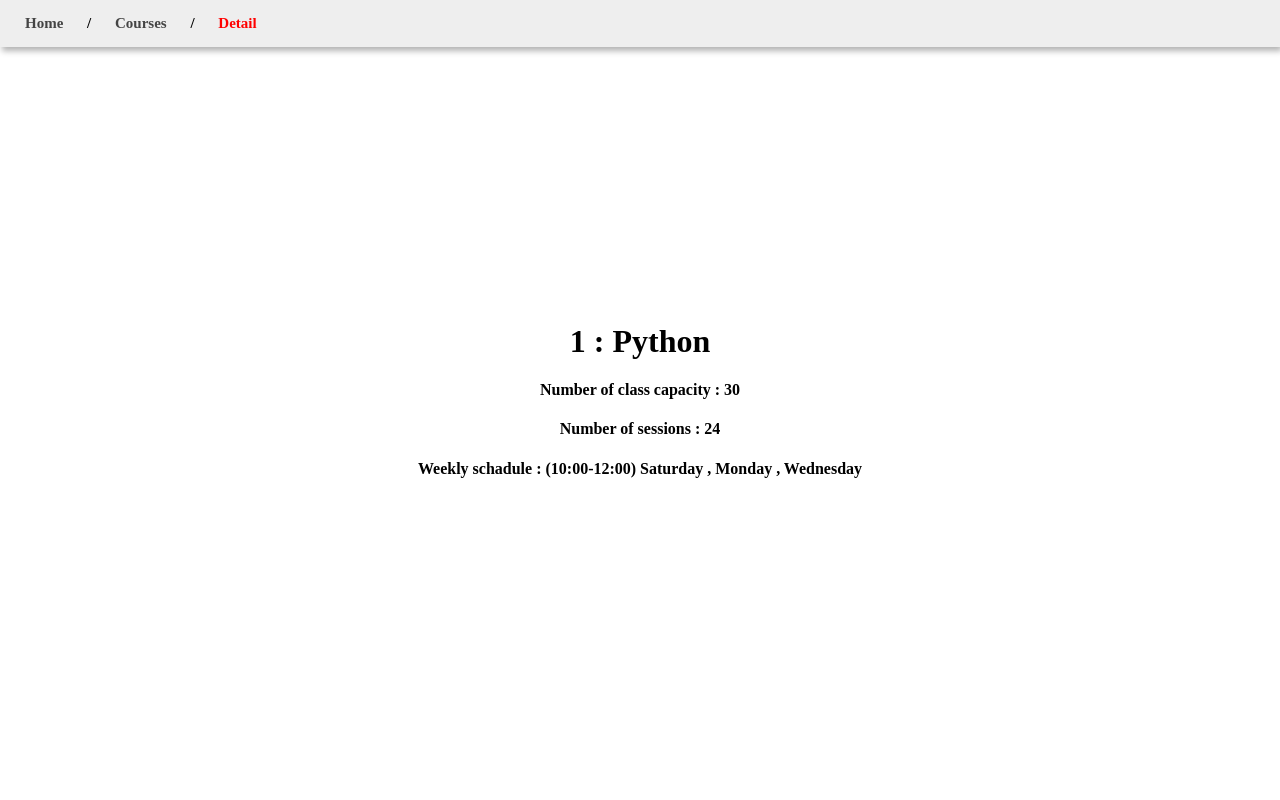
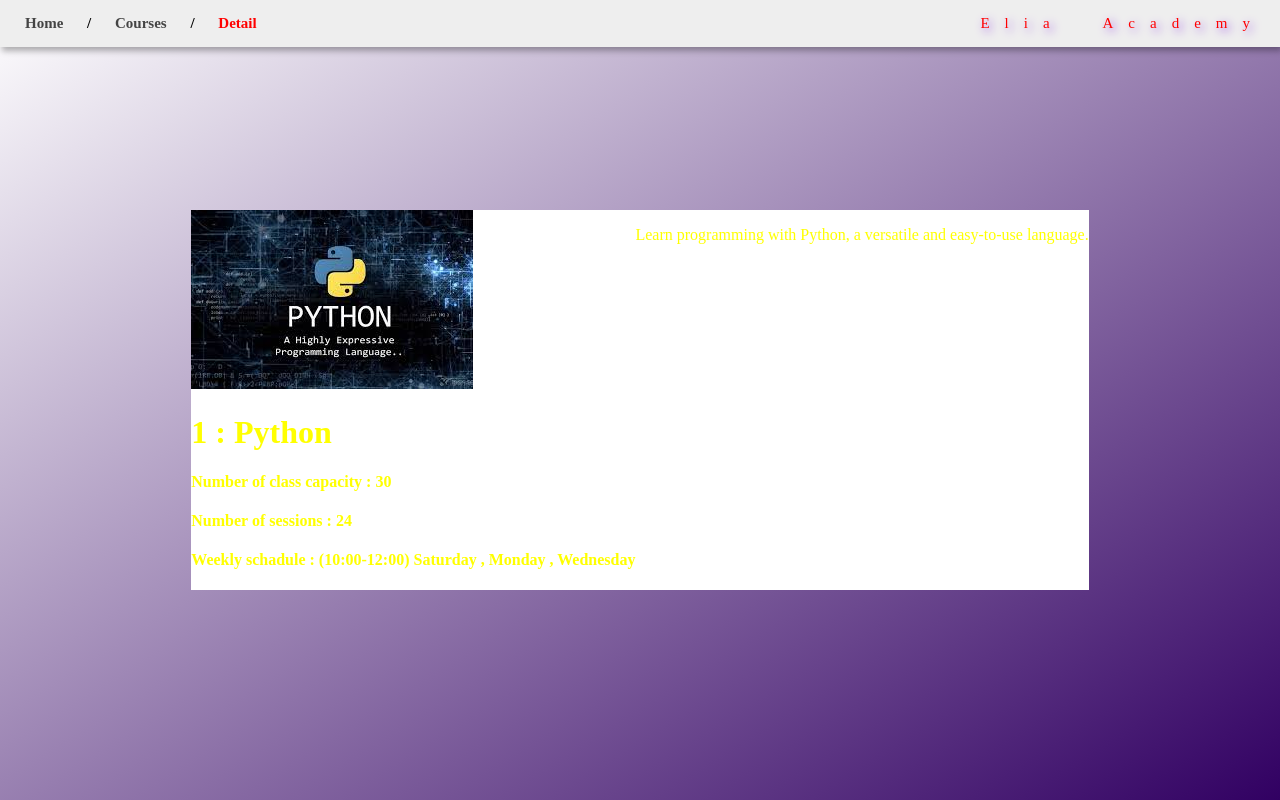
Before and after one commit to AliHassanzadeh79/Academy, a Django app: page /course/detail/1 in a window 1280 px wide. Run offline with Django 5.2, Linux system fonts and the light colour scheme.

Commit message:
creat layout and static files

```diff
--- a/academy/settings.py
+++ b/academy/settings.py
@@ -117,6 +117,7 @@ USE_TZ = True
 # https://docs.djangoproject.com/en/5.1/howto/static-files/
 
 STATIC_URL = 'static/'
+STATICFILES_DIRS = [BASE_DIR/"static/"]
 
 # Default primary key field type
 # https://docs.djangoproject.com/en/5.1/ref/settings/#default-auto-field
--- /dev/null
+++ b/course/static/course/style.css
@@ -0,0 +1,74 @@
+* {
+    box-sizing: border-box;
+}
+a{
+    text-decoration: none;
+    color: #444;
+}
+body {
+    margin: 0px;
+    height: 100%;
+    direction: ltr;
+    background:linear-gradient(to bottom right,rgba(255,255,255,0.5),rgb(49, 0, 98));
+}
+.content{
+    display: flex;
+    flex-direction: column;
+    justify-content: center;
+    align-items: center;
+    height: 100vh;
+}
+nav{
+    position: fixed;
+    width: 100%;
+    background-color: #eee;
+    padding: 15px;
+    box-shadow: 2px 4px 6px rgba(0,0,0,0.3);
+    font-size: 15px;
+    display: flex;
+    flex-direction: row;
+    justify-content: space-between;
+    align-items: center;
+
+}
+nav .right-nav{
+    color: red;
+    letter-spacing:15px;;
+    word-spacing:20px;
+    text-shadow:3px 3px 10px blueviolet;
+}
+nav div > * {
+    margin: 10px;
+    font-weight: bold;
+}
+.flex-y {
+    display: flex;
+    flex-direction: row;
+    justify-content: space-between;
+    align-items: stretch;
+}
+.row {
+    display: flex;
+    flex-direction: row;
+    justify-content: space-around;
+    align-items: center;
+}
+.box {
+    border: 2px solid black;
+    border-radius: 10px;
+    box-shadow: 2px 2px 10px 0px gray;
+    padding: 20px 0;
+    margin: 10px;
+    width: 300px;
+    height: 60px;
+}
+.box:hover {
+    opacity: 0.5;
+    color: red;
+    cursor: pointer;
+}
+.detail-box{
+    background-color: #fff;
+    color:yellow;
+    cursor: pointer;
+}
--- /dev/null
+++ b/course/templates/course/components/detail_box.html
@@ -0,0 +1,20 @@
+{% load static %}
+<div class="flex-y detail-box">
+  <div class="up">
+    <div class="right">
+      <img src="{% static 'images/' %}{{img_name}}" />
+    </div>
+    <div class="left">
+      <h1>{{id}} : {{name}}</h1>
+      <h4>Number of class capacity : {{capacity}}</h4>
+      <h4>Number of sessions : {{sessions}}</h4>
+      <h4>
+        Weekly schadule : ({{schedule.time}}) {% for day in schedule.days %}
+        {{day}} {% if not forloop.last %},{% endif%} {%endfor%}
+      </h4>
+    </div>
+  </div>
+  <div class="down">
+    <p>{{description}}</p>
+  </div>
+</div>
--- a/course/templates/course/detail.html
+++ b/course/templates/course/detail.html
@@ -10,13 +10,5 @@
 {% endblock navbar %}
 
 {% block content %}
-<center>
-  <h1>{{id}} : {{name}}</h1>
-  <h4>Number of class capacity : {{capacity}}</h4>
-  <h4>Number of sessions : {{sessions}}</h4>
-  <h4>
-    Weekly schadule : ({{schedule.time}}) {% for day in schedule.days %}
-    {{day}} {% if not forloop.last %},{% endif%} {%endfor%}
-  </h4>
-</center>
+  {% include "course/components/detail_box.html" %}
 {% endblock content %}
--- a/course/views.py
+++ b/course/views.py
@@ -3,12 +3,12 @@ from django.http import HttpResponse
 from django.urls import reverse
 # Create your views here.
 courses = [
-    {"id": 1, "name": "Python", "capacity": 30, "sessions": 24, "schedule": {"days": ["Saturday", "Monday", "Wednesday"], "time": "10:00-12:00"}},
-    {"id": 2, "name": "JavaScript", "capacity": 25, "sessions": 30, "schedule": {"days": ["Sunday", "Tuesday", "Thursday"], "time": "14:00-16:00"}},
-    {"id": 3, "name": "HTML", "capacity": 20, "sessions": 18, "schedule": {"days": ["Saturday", "Monday", "Wednesday"], "time": "16:00-14:00"}},
-    {"id": 4, "name": "Django", "capacity": 15, "sessions": 36, "schedule": {"days": ["Sunday", "Tuesday", "Thursday"], "time": "16:00-18:00"}},
-    {"id": 5, "name": "CCNA", "capacity": 20, "sessions": 18, "schedule": {"days": ["Saturday", "Monday", "Wednesday"], "time": "08:00-10:00"}},
-    {"id": 6, "name": "CCNP", "capacity": 12, "sessions": 15, "schedule": {"days": ["Saturday", "Tuesday"], "time": "09:00-11:00"}},
+    {"id": 1, "name": "Python", "capacity": 30, "sessions": 24, "schedule": {"days": ["Saturday", "Monday", "Wednesday"], "time": "10:00-12:00"}, "img_name": "python.jpg", "description": "Learn programming with Python, a versatile and easy-to-use language."},
+    {"id": 2, "name": "JavaScript", "capacity": 25, "sessions": 30, "schedule": {"days": ["Sunday", "Tuesday", "Thursday"], "time": "14:00-16:00"}, "img_name": "javascript.jpg", "description": "Master JavaScript, the language for web development and dynamic interactions."},
+    {"id": 3, "name": "HTML", "capacity": 20, "sessions": 18, "schedule": {"days": ["Saturday", "Monday", "Wednesday"], "time": "16:00-14:00"}, "img_name": "html.jpg", "description": "Learn HTML, the markup language for structuring web pages."},
+    {"id": 4, "name": "Django", "capacity": 15, "sessions": 36, "schedule": {"days": ["Sunday", "Tuesday", "Thursday"], "time": "16:00-18:00"}, "img_name": "django.jpg", "description": "Learn Django, a framework for building web applications with Python."},
+    {"id": 5, "name": "CCNA", "capacity": 20, "sessions": 18, "schedule": {"days": ["Saturday", "Monday", "Wednesday"], "time": "08:00-10:00"}, "img_name": "ccna.jpg", "description": "Cisco CCNA course to learn networking fundamentals."},
+    {"id": 6, "name": "CCNP", "capacity": 12, "sessions": 15, "schedule": {"days": ["Saturday", "Tuesday"], "time": "09:00-11:00"}, "img_name": "ccnp.jpg", "description": "Advanced Cisco CCNP course for deeper network specialization."}
 ]
 
 def course_list(request):
--- a/templates/layout.html
+++ b/templates/layout.html
@@ -1,49 +1,22 @@
+{% load static %}
 <!DOCTYPE html>
 <html lang="en">
   <head>
     <meta charset="UTF-8" />
     <meta name="viewport" content="width=device-width, initial-scale=1.0" />
+    <link rel="stylesheet" href="{% static 'course/style.css' %}" />
     <title>{% block title%} مقدار پیش فرض {% endblock title %}</title>
-    <style>
-      * {
-        box-sizing: border-box;
-      }
-      a{
-        text-decoration: none;
-        color: #444;
-      }
-      body {
-        margin: 0px;
-        height: 100%;
-        direction: ltr;
-      }
-      .content{
-        display: flex;
-        flex-direction: column;
-        justify-content: center;
-        align-items: center;
-        height: 100vh;
-      }
-      nav{
-        position: fixed;
-        width: 100%;
-        background-color: #eee;
-        padding: 15px;
-        box-shadow: 2px 4px 6px rgba(0,0,0,0.3);
-        font-size: 15px;
-      }
-      nav > * {
-        margin: 10px;
-        font-weight: bold;
-      }
-      {% block style %} مقدار پیش فرض {% endblock style %}
-    </style>
   </head>
   <body>
     <nav>
-      <a href="#">Home</a>
-      {% block navbar %} مقدار پیش فرض {% endblock navbar %}
+      <div class="left-nav">
+        <a href="#">Home</a>
+        {% block navbar %} مقدار پیش فرض {% endblock navbar %}
+      </div>
+      <div class="right-nav">Elia Academy</div>
     </nav>
-    <div class="content">{% block content%} مقدار پیش فرض {% endblock content %}</div>
+    <div class="content">
+      {% block content%} مقدار پیش فرض {% endblock content %}
+    </div>
   </body>
 </html>
```
Also changed, not shown: course/templates/course/components/course_box.html (added, +13 -0 lines), course/templates/course/course_list.html (+1 -42 lines), static/images/ccna.jpg (added), static/images/ccnp.jpg (added), static/images/django.jpg (added), static/images/html.jpg (added), static/images/javascript.jpg (added), static/images/python.jpg (added).
